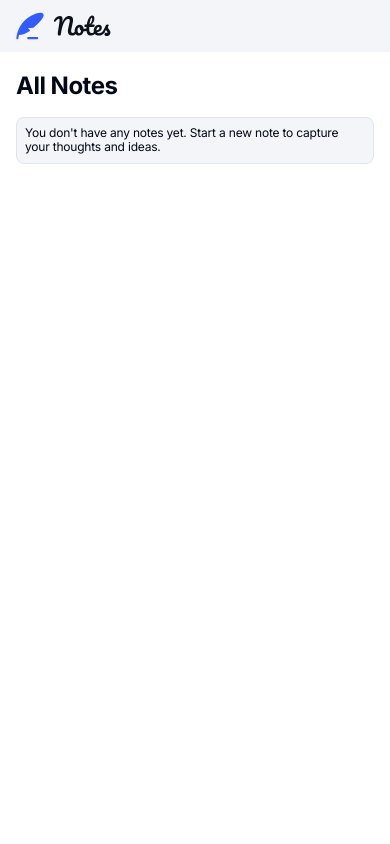
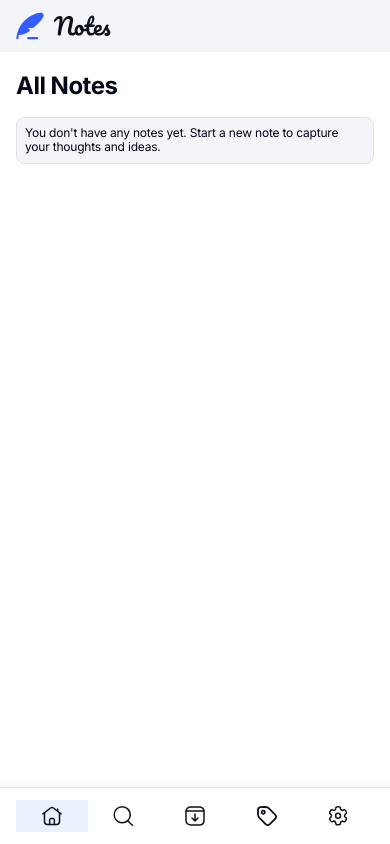
Before and after one commit to Briuwu/note-taking-app, a Next.js app: page / in a window 390 px wide. Built offline with nearby package versions, Linux system fonts and the light colour scheme.

Commit message:
Add MenuNav component and integrate it into the layout for improved navigation

```diff
--- a/app/(root)/layout.tsx
+++ b/app/(root)/layout.tsx
@@ -1,4 +1,5 @@
 import { AppSidebar } from "@/components/app-sidebar";
+import { MenuNav } from "@/components/menu-nav";
 import { NotesHeader } from "@/components/notes-header";
 import { SidebarProvider } from "@/components/ui/sidebar";
 
@@ -6,9 +7,12 @@ function RootLayout({ children }: Readonly<{ children: React.ReactNode }>) {
   return (
     <SidebarProvider>
       <AppSidebar />
-      <main className="w-full">
+      <main className="relative min-h-screen w-full">
         <NotesHeader />
         {children}
+        <div className="fixed bottom-0 left-0 right-0 lg:hidden">
+          <MenuNav />
+        </div>
       </main>
     </SidebarProvider>
   );
--- /dev/null
+++ b/components/menu-nav.tsx
@@ -0,0 +1,70 @@
+"use client";
+import { cn } from "@/lib/utils";
+import Image from "next/image";
+import { usePathname } from "next/navigation";
+
+const items = [
+  {
+    title: "Home",
+    icon: "/images/icon-home.svg",
+    path: "/",
+    isLink: true,
+  },
+  {
+    title: "Search",
+    icon: "/images/icon-search.svg",
+    path: () => alert("search"),
+    isLink: false,
+  },
+  {
+    title: "Archived",
+    icon: "/images/icon-archive.svg",
+    path: "/archives",
+    isLink: true,
+  },
+  {
+    title: "Tags",
+    icon: "/images/icon-tag.svg",
+    path: () => alert("tags"),
+    isLink: false,
+  },
+  {
+    title: "Settings",
+    icon: "/images/icon-settings.svg",
+    path: () => alert("settings"),
+    isLink: false,
+  },
+];
+
+export const MenuNav = () => {
+  const pathname = usePathname();
+  return (
+    <nav className="shadow-top grid grid-cols-5 border-t border-neutral-200 bg-neutral-0 px-4 py-3">
+      {items.map((item) => {
+        const isActive = pathname === item.path;
+        return (
+          <div
+            key={item.title}
+            className={cn(
+              "text-preset-6 flex flex-col items-center p-1 md:mx-auto md:w-20",
+              isActive && "bg-blue-50",
+            )}
+          >
+            <Image
+              src={item.icon}
+              alt={`${item.title} icon`}
+              width={24}
+              height={24}
+              className="mx-auto"
+            />
+            <span
+              className={cn("hidden md:block", isActive && "text-blue-500")}
+            >
+              {item.title}
+            </span>
+          </div>
+        );
+      })}
+    </nav>
+  );
+};
--- a/tailwind.config.ts
+++ b/tailwind.config.ts
@@ -9,6 +9,10 @@ export default {
   ],
   theme: {
     extend: {
+      boxShadow: {
+        top: "0 -4px 6px 0 rgba(240, 240, 240, 60%)",
+        bottom: "0 4px 6px 0 rgba(240, 240, 240, 60%)",
+      },
       fontFamily: {
         inter: ["var(--font-inter"],
         "noto-serif": ["var(--font-noto-serif)"],
```
